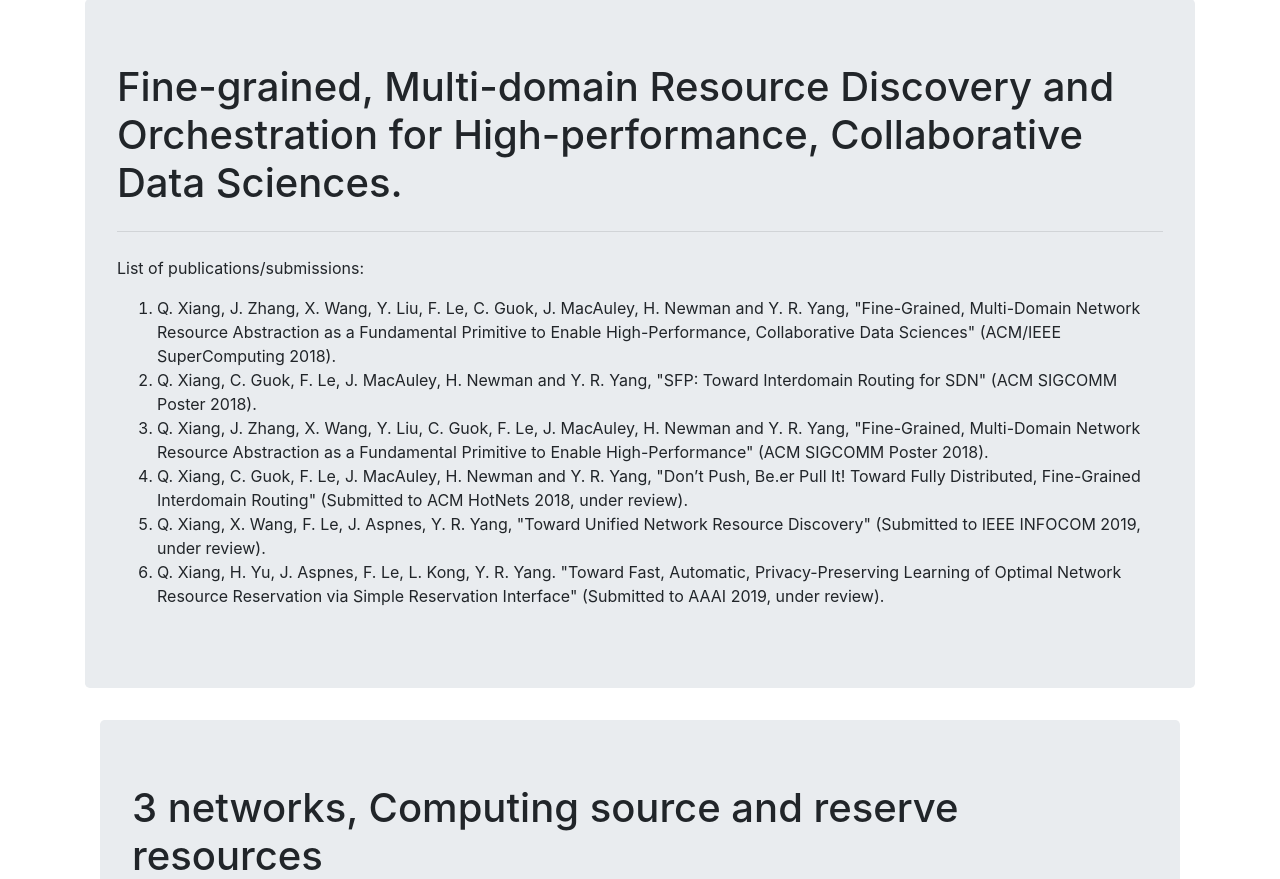
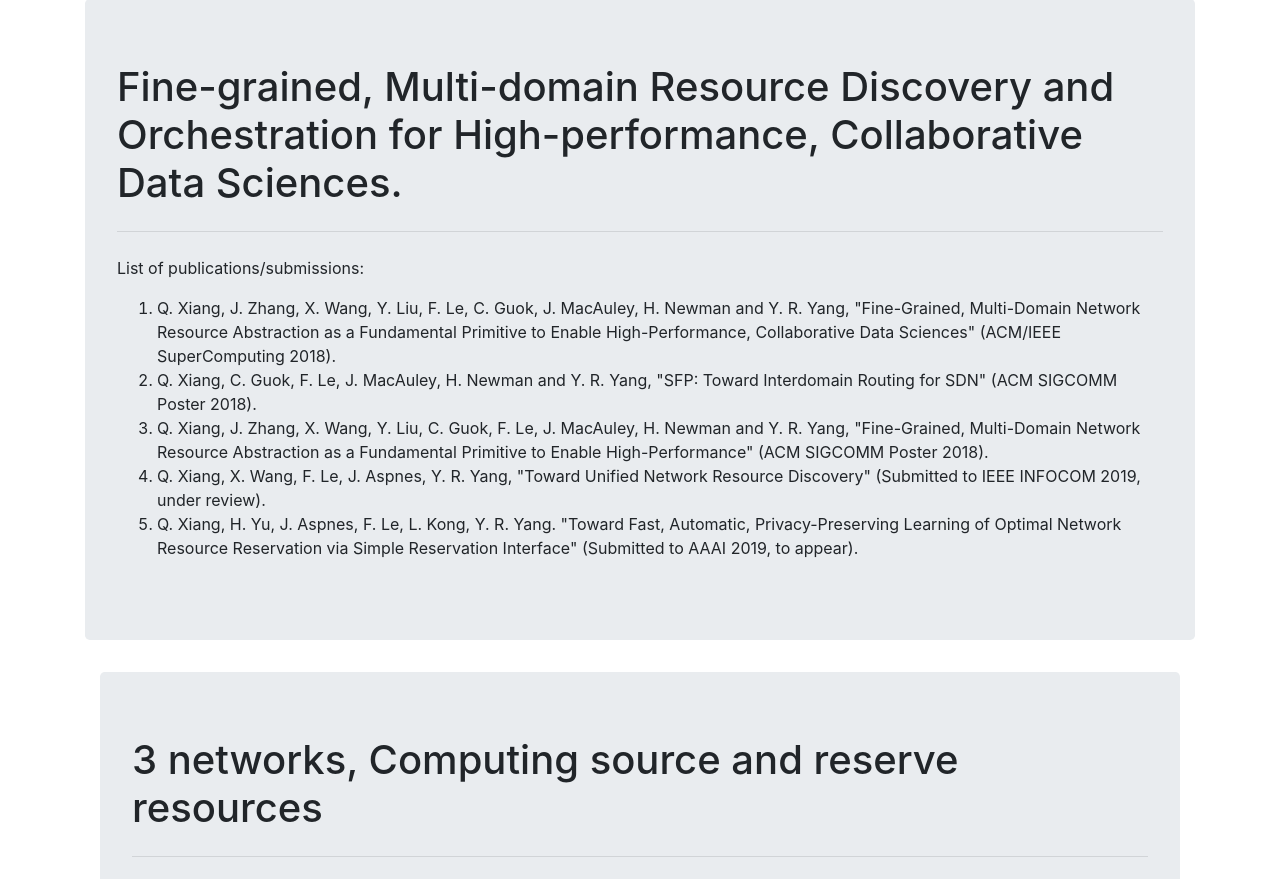
Before and after one commit to openalto/UnicornUI, a Flask app: page / in a window 1280 px wide. Shown: the part 57-936 px from the top of the page. Run offline with Flask 2, Linux system fonts and the light colour scheme; some libraries are stand-ins or nearby versions.

Commit message:
Update paper status
Signed-off-by: Y. Jace Liu <yang.jace.liu@linux.com>

```diff
--- a/unicorn/templates/index.html
+++ b/unicorn/templates/index.html
@@ -361,17 +361,13 @@
                 High-Performance" (ACM SIGCOMM Poster 2018).
             </li>
             <li>
-                Q. Xiang, C. Guok, F. Le, J. MacAuley, H. Newman and Y. R. Yang, "Don’t Push, Be.er Pull It! Toward
-                Fully Distributed, Fine-Grained Interdomain Routing" (Submitted to ACM HotNets 2018, under review).
-            </li>
-            <li>
                 Q. Xiang, X. Wang, F. Le, J. Aspnes, Y. R. Yang, "Toward Unified Network Resource Discovery" (Submitted
                 to IEEE INFOCOM 2019, under review).
             </li>
             <li>
                 Q. Xiang, H. Yu, J. Aspnes, F. Le, L. Kong, Y. R. Yang. "Toward Fast, Automatic, Privacy-Preserving
                 Learning of Optimal Network Resource Reservation via Simple Reservation Interface" (Submitted to AAAI
-                2019, under review).
+                2019, to appear).
             </li>
         </ol>
         </p>
```
